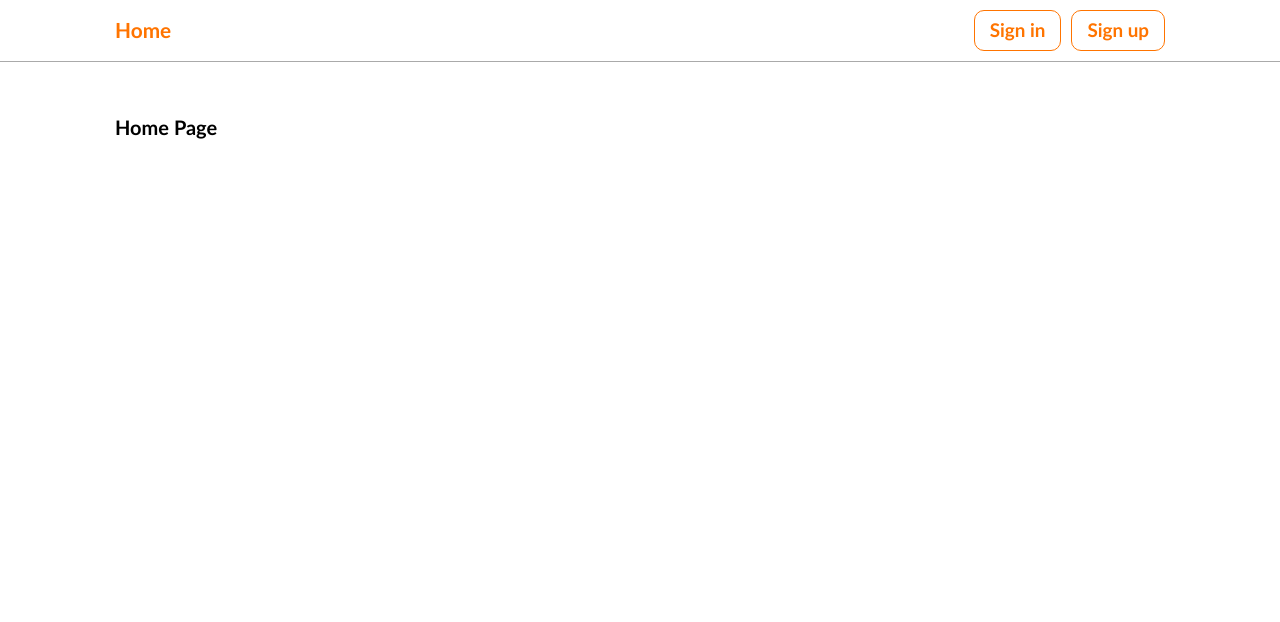
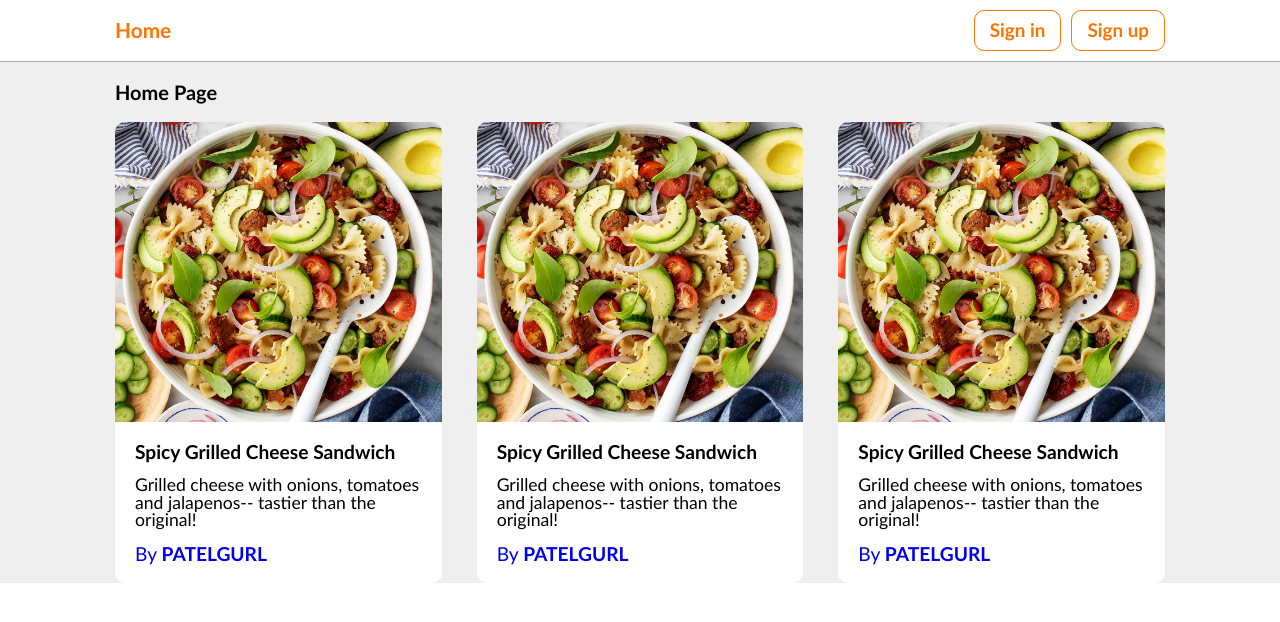
Before and after one commit to isleeden/YiRecipe, a React (Create React App) app: page / in a window 1280 px wide. Shown: the top 622 px of the page. Built offline with nearby package versions, Linux system fonts and the light colour scheme.

Commit message:
implement recipe list

```diff
--- /dev/null
+++ b/src/components/RecipeList/RecipeList.jsx
@@ -0,0 +1,13 @@
+import RecipeItem from "components/RecipeListItem/RecipeItem";
+import React from "react";
+import styles from "./RecipeList.module.scss";
+
+export default function RecipeList({ recipes }) {
+  return (
+    <div className={styles.list}>
+      {recipes.map((recipe) => {
+        return <RecipeItem key={recipe.id} {...recipe} />;
+      })}
+    </div>
+  );
+}
--- /dev/null
+++ b/src/components/RecipeList/RecipeList.module.scss
@@ -0,0 +1,5 @@
+.list {
+  display: grid;
+  grid-template-columns: 1fr 1fr 1fr;
+  gap: 35px;
+}
--- /dev/null
+++ b/src/components/RecipeListItem/RecipeItem.jsx
@@ -0,0 +1,19 @@
+import React from "react";
+import styles from "./RecipeListItem.module.scss";
+
+export default function RecipeListItem({ title, body, author, img }) {
+  return (
+    <div className={styles.card}>
+      <div className={styles.imgWrapper}>
+        <img src={img} alt="" />
+      </div>
+      <div className={styles.textCard}>
+        <h3 className={styles.title}>{title}</h3>
+        <p className={styles.body}>{body}</p>
+        <a href="/" className={styles.author}>
+          By <span>{author}</span>
+        </a>
+      </div>
+    </div>
+  );
+}
--- /dev/null
+++ b/src/components/RecipeListItem/RecipeListItem.module.scss
@@ -0,0 +1,44 @@
+@import "styles/variables.scss";
+
+.card {
+  background-color: $white;
+  border-radius: 10px;
+}
+
+.imgWrapper {
+  border-top-right-radius: 10px;
+  border-top-left-radius: 10px;
+  position: relative;
+  height: 300px;
+  overflow: hidden;
+
+  img {
+    width: 100%;
+    position: absolute;
+    top: 50%;
+    transform: translateY(-50%);
+  }
+}
+
+.title {
+  font-size: 1.2em;
+  font-weight: 600;
+}
+
+.body {
+  font-size: 1.1em;
+  margin: 15px 0;
+}
+
+.author {
+  font-size: 1.2em;
+  text-decoration: none;
+
+  span {
+    font-weight: 600;
+  }
+}
+
+.textCard {
+  padding: 20px;
+}
--- a/src/pages/Home.jsx
+++ b/src/pages/Home.jsx
@@ -1,14 +1,40 @@
 import React from "react";
 import Header from "components/Header/Header";
-import styles from "styles/pages/Home.scss";
+import "styles/pages/Home.scss";
+import RecipeList from "components/RecipeList/RecipeList";
 
 export default function Home() {
+  const recipes = [
+    {
+      id: "0",
+      title: "Spicy Grilled Cheese Sandwich",
+      body: "Grilled cheese with onions, tomatoes and jalapenos-- tastier than the original!",
+      author: "PATELGURL",
+      img: "/images/recipe_1.jpg",
+    },
+    {
+      id: "1",
+      title: "Spicy Grilled Cheese Sandwich",
+      body: "Grilled cheese with onions, tomatoes and jalapenos-- tastier than the original!",
+      author: "PATELGURL",
+      img: "/images/recipe_1.jpg",
+    },
+    {
+      id: "2",
+      title: "Spicy Grilled Cheese Sandwich",
+      body: "Grilled cheese with onions, tomatoes and jalapenos-- tastier than the original!",
+      author: "PATELGURL",
+      img: "/images/recipe_1.jpg",
+    },
+  ];
+
   return (
     <>
       <Header />
-      <div className="main">
+      <div className="home__main">
         <div className="container">
           <h1 className="home__title">Home Page</h1>
+          <RecipeList recipes={recipes} />
         </div>
       </div>
     </>
```
Also changed, not shown: public/images/recipe_1.jpg (added).
